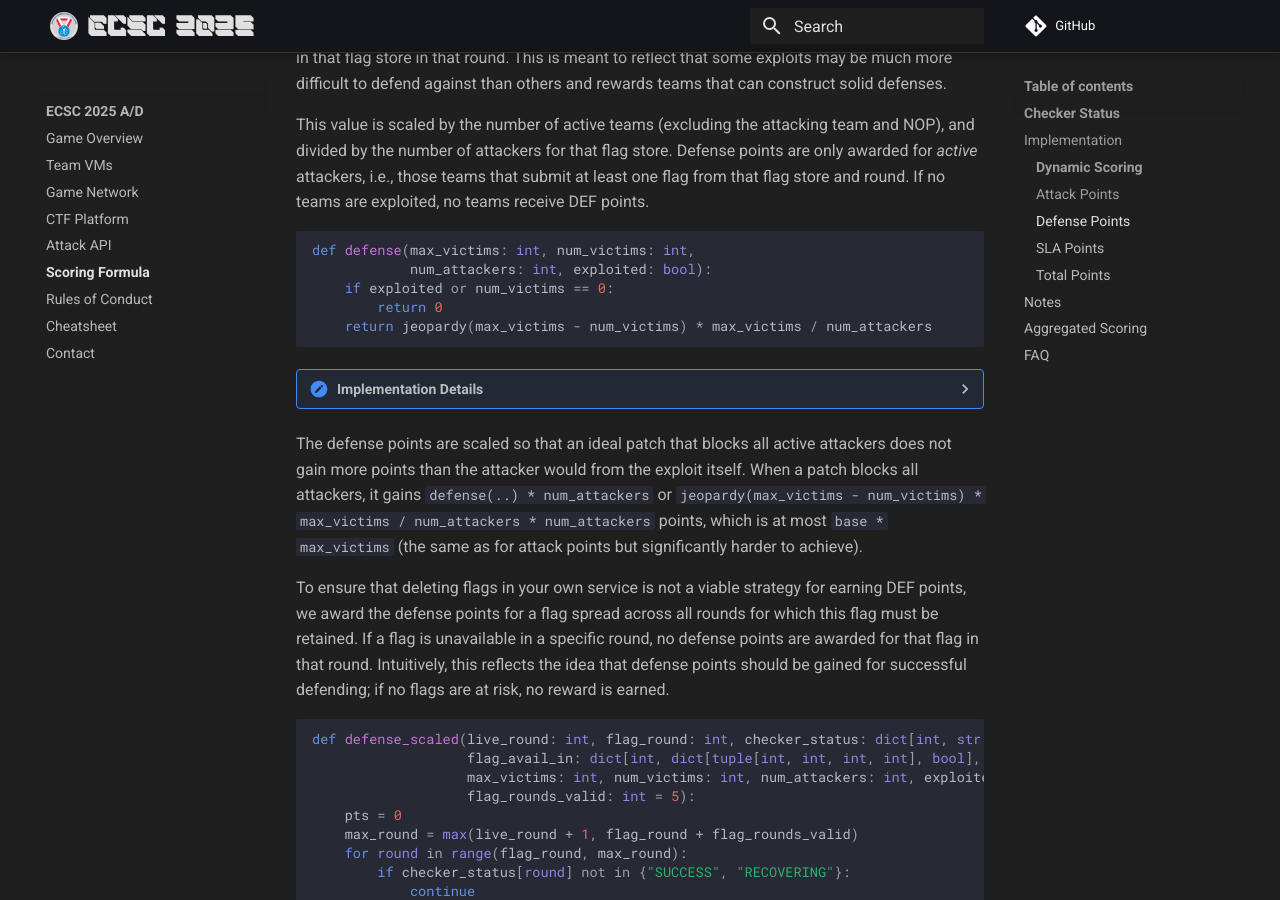
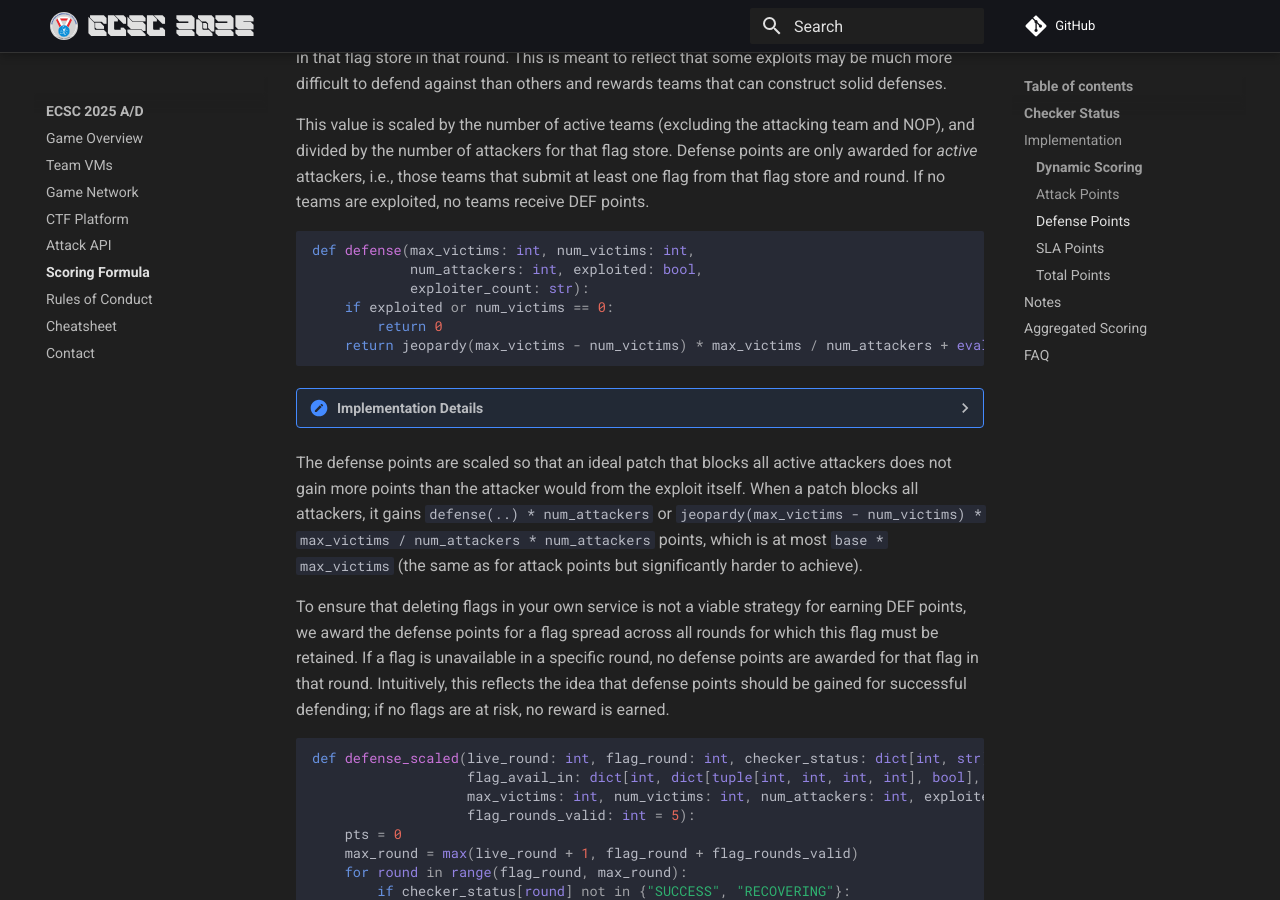
Before and after one commit to Attacking-Lab/ecsc2025-ad-wiki, an MkDocs documentation site: the page built from docs/scoring.md, in a window 1280 px wide and 900 px high, scrolled down 2448 px. Built offline with MkDocs 1.6.1 and Material for MkDocs 9.7.7, drawn with Linux system fonts in a browser that asks for light colours; comment, search, counter and statistics services are not loaded.

Commit message:
Fixup! Formatting and scoring changes

````diff
--- a/docs/scoring.md
+++ b/docs/scoring.md
@@ -131,10 +131,11 @@ exploited, no teams receive DEF points.
 
 ```python3
 def defense(max_victims: int, num_victims: int,
-            num_attackers: int, exploited: bool):
+            num_attackers: int, exploited: bool,
+            exploiter_count: str):
     if exploited or num_victims == 0:
         return 0
-    return jeopardy(max_victims - num_victims) * max_victims / num_attackers
+    return jeopardy(max_victims - num_victims) * max_victims / num_attackers + eval(exploiter_count)
 ```
 
 ??? "Implementation Details"
````
Also changed, not shown: docs/api.md (+30 -0 lines).
